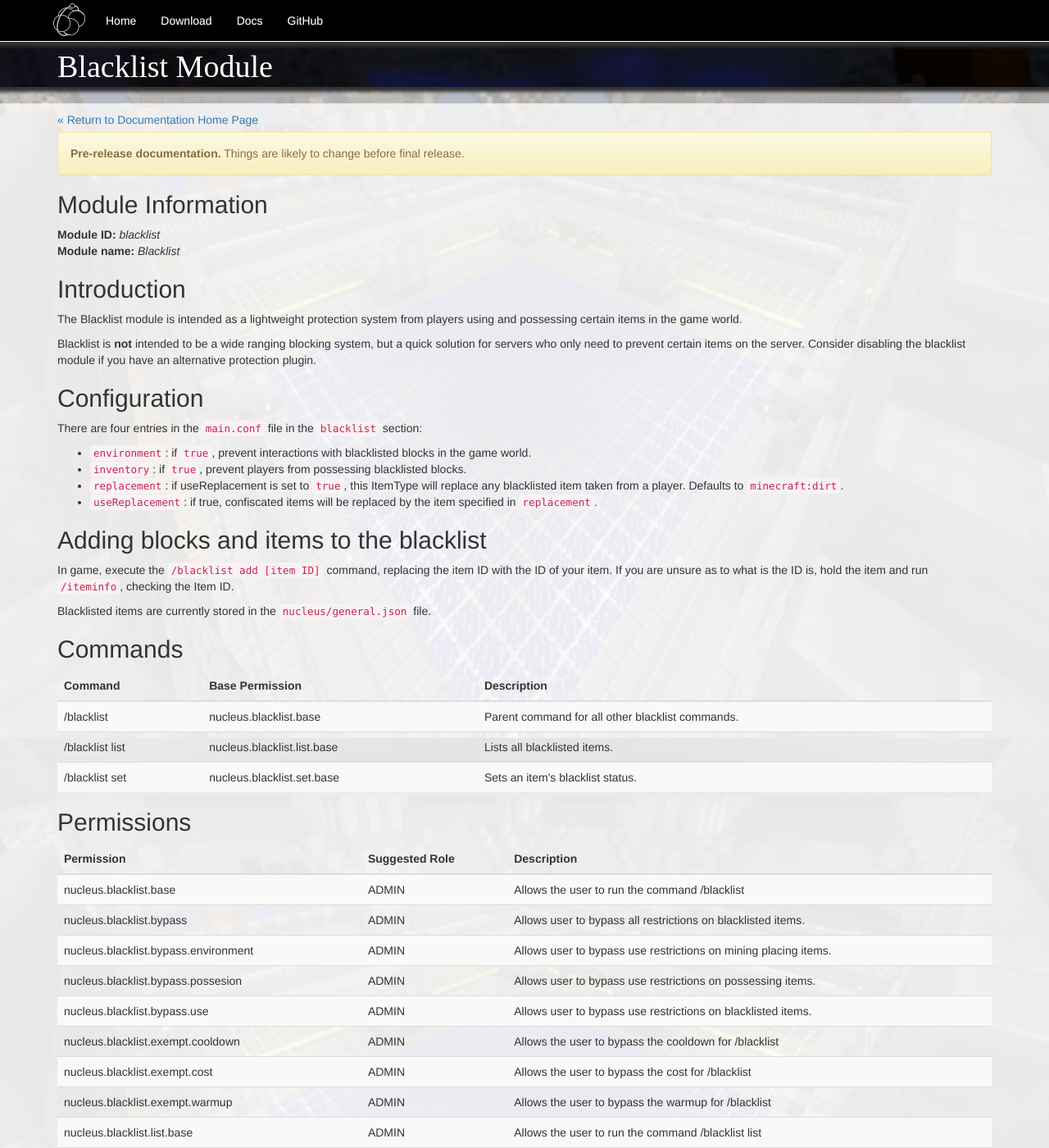
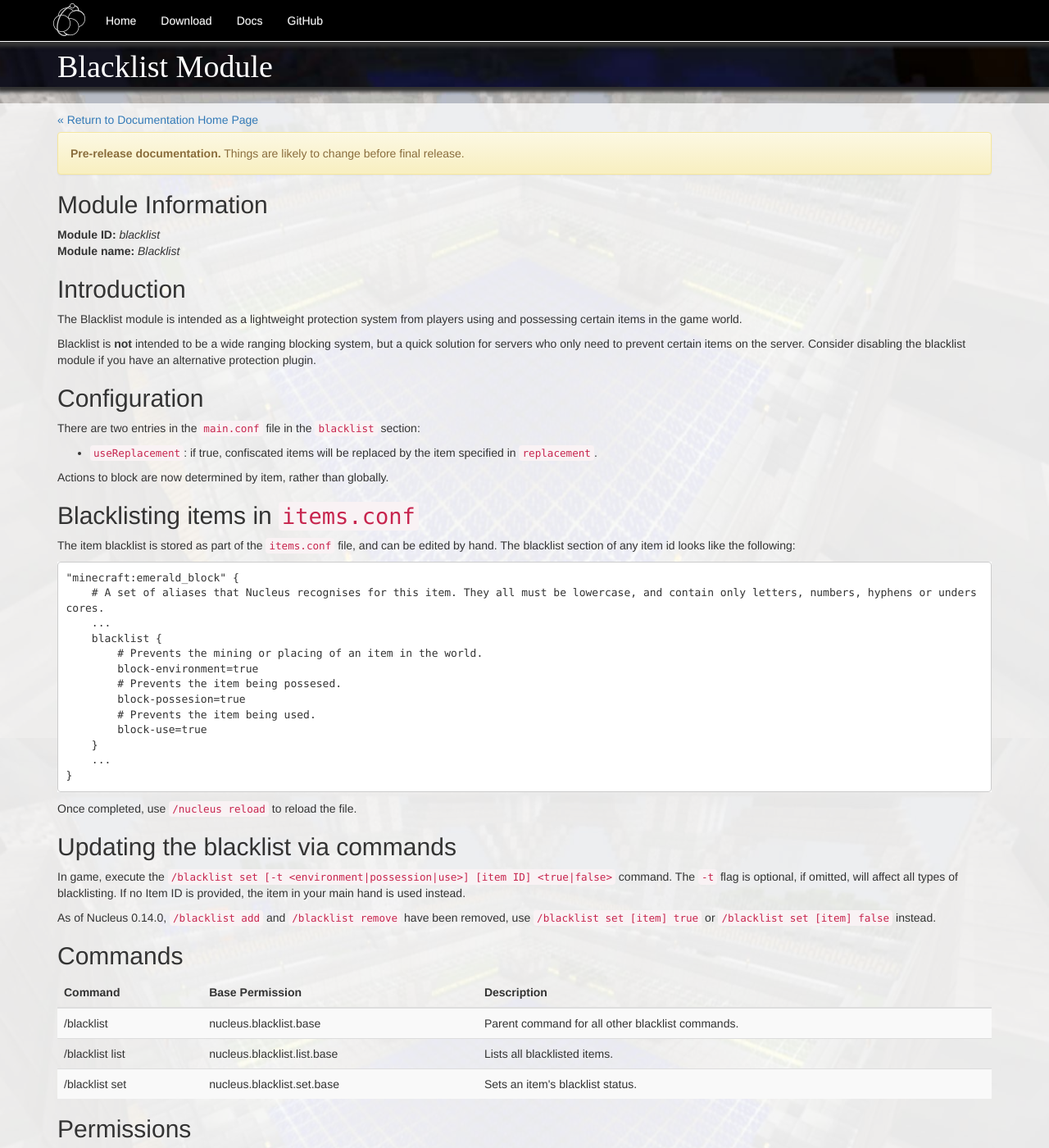
Before and after one commit to NucleusPowered/site-v1, a Jekyll site: the page built from docs/modules/blacklist.md, in a window 1280 px wide and 1400 px high. Shown: the whole window at 82% size. Built offline with Jekyll 4.4.1, drawn with Linux system fonts in a browser that asks for light colours.

Commit message:
Update blacklist module.

````diff
--- a/docs/modules/blacklist.md
+++ b/docs/modules/blacklist.md
@@ -16,16 +16,39 @@
 
 ## Configuration
 
-There are four entries in the `main.conf` file in the `blacklist` section:
+There are two entries in the `main.conf` file in the `blacklist` section:
 
-* `environment`: if `true`, prevent interactions with blacklisted blocks in the game world.
-* `inventory`: if `true`, prevent players from possessing blacklisted blocks.
-* `replacement`: if useReplacement is set to `true`, this ItemType will replace any blacklisted item taken from a player. Defaults to `minecraft:dirt`.
 * `useReplacement`: if true, confiscated items will be replaced by the item specified in `replacement`.
 
-## Adding blocks and items to the blacklist
+Actions to block are now determined by item, rather than globally.
 
-In game, execute the `/blacklist add [item ID]` command, replacing the item ID with the ID of your item. If you are
-unsure as to what is the ID is, hold the item and run `/iteminfo`, checking the Item ID.
+## Blacklisting items in `items.conf`
 
-Blacklisted items are currently stored in the `nucleus/general.json` file.
+The item blacklist is stored as part of the `items.conf` file, and can be edited by hand. The blacklist section of any
+item id looks like the following:
+
+```
+"minecraft:emerald_block" {
+    # A set of aliases that Nucleus recognises for this item. They all must be lowercase, and contain only letters, numbers, hyphens or underscores.
+    ...
+    blacklist {
+        # Prevents the mining or placing of an item in the world.
+        block-environment=true
+        # Prevents the item being possesed.
+        block-possesion=true
+        # Prevents the item being used.
+        block-use=true
+    }
+    ...
+}
+```
+
+Once completed, use `/nucleus reload` to reload the file.
+
+## Updating the blacklist via commands
+
+In game, execute the `/blacklist set [-t <environment|possession|use>] [item ID] <true|false>` command. The `-t` flag is optional, if
+ omitted, will affect all types of blacklisting. If no Item ID is provided, the item in your main hand is used instead.
+
+As of Nucleus 0.14.0, `/blacklist add` and `/blacklist remove` have been removed, use `/blacklist set [item] true` or
+`/blacklist set [item] false` instead.
````
